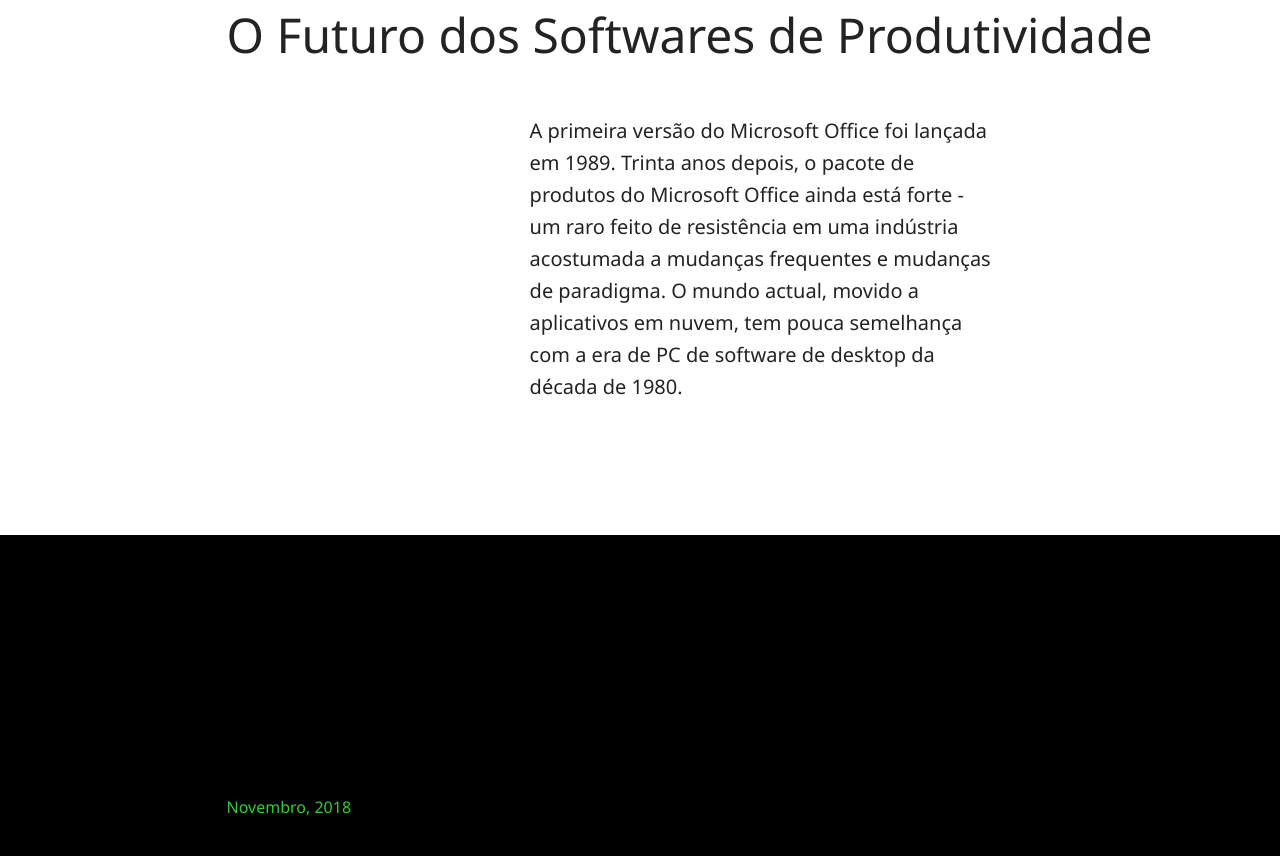
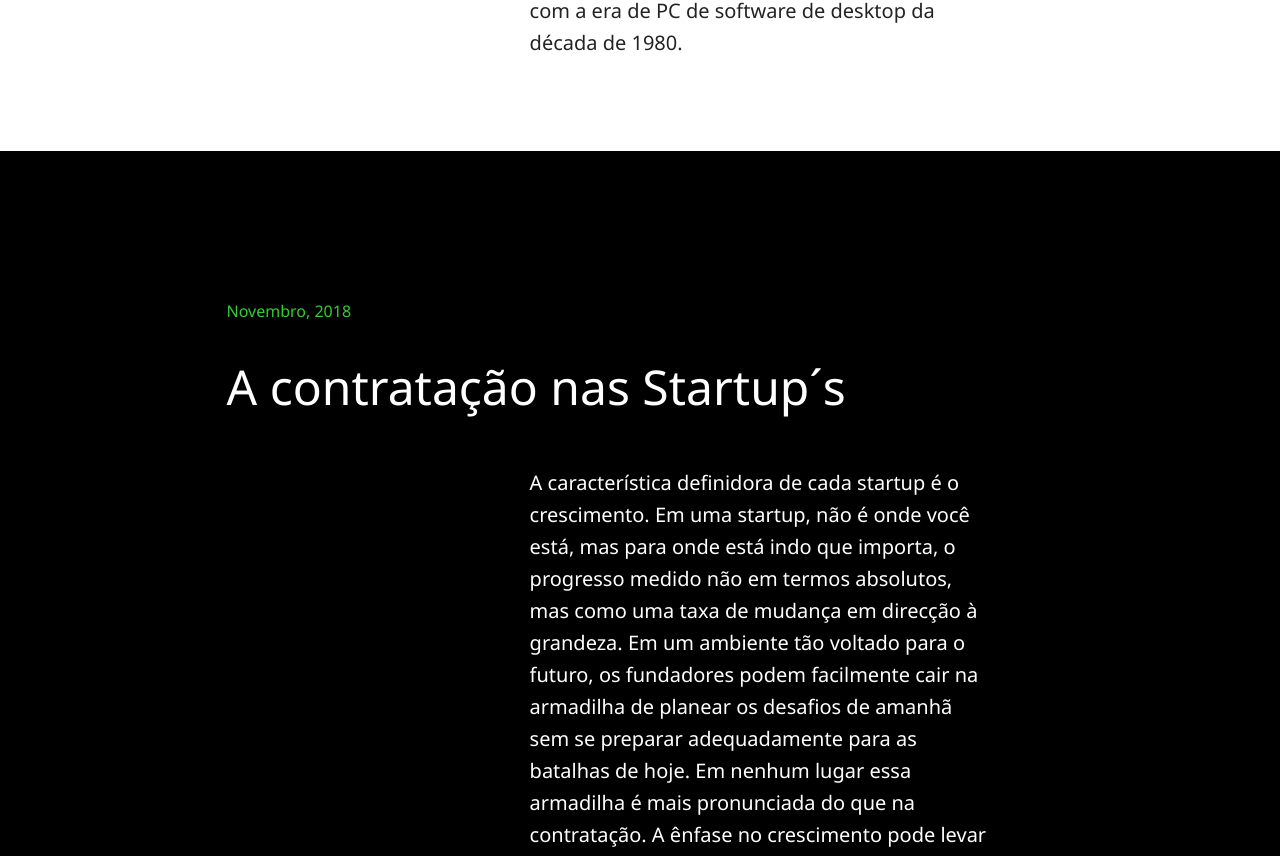
Before and after one commit to AdacapitalSergio/ADACapital, a React (Vite) app: page /perpectiva in a window 1280 px wide. Shown: the part 1885-2741 px from the top of the page. Built offline with nearby package versions, Linux system fonts and the light colour scheme.

Commit message:
Alteracoes

```diff
--- a/src/components/Contactos/Contactos.jsx
+++ b/src/components/Contactos/Contactos.jsx
@@ -22,7 +22,7 @@
                         <FaPhone className="contact-icon" />
                         <div>
                             <h3>Telefone</h3>
-                            <p>(+244) 929 740 455</p>
+                            <p>(+244) 928 004 404</p>
                         </div>
                     </div>
 
@@ -52,7 +52,7 @@
                     </li>
                     <li>
                         <a href="/contactos" target="_blank" rel="noopener noreferrer">
-                            <BsTwitterX />
+                            <FaYoutube />
                         </a>
                     </li>
                 </ul>
--- a/src/components/Pespectiva/pespectivaStyle.css
+++ b/src/components/Pespectiva/pespectivaStyle.css
@@ -16,31 +16,34 @@
   flex-direction: column;
   align-items: center;
   justify-content: center;
-  padding: 5rem 2rem;
+  padding: 2rem 2rem;
 }
 
 .seccao {
   background-color: black;
-  height: 70vh;
-  padding-top: 11rem;
+  height: 72vh;
 }
 
 .seccao1 {
   background-color: black;
   margin-top: 100px;
+  padding-top: 9rem;
 }
 
 .seccao2 {
   background-color: #dbdbdb;
+  padding-top: 2rem;
 }
 
 .seccao3 {
   background-color: #ffffff;
+  padding-top: 4rem;
 }
 
 .seccao4 {
   background-color: black;
   height: 110vh;
+  padding-top: 4rem;
 }
 
 .texto-branco {
--- a/src/components/talentos/talentoSecond/Ferramentas.jsx
+++ b/src/components/talentos/talentoSecond/Ferramentas.jsx
@@ -7,7 +7,7 @@
 
                 <div className='section ferrament-titulo'>
                     <p className="fCircle"></p>
-                    <h2>Nossa ferramentas</h2>
+                    <h2>Nossas ferramentas</h2>
                 </div>
 
                 <div className="section itens-ferramentas">
```
